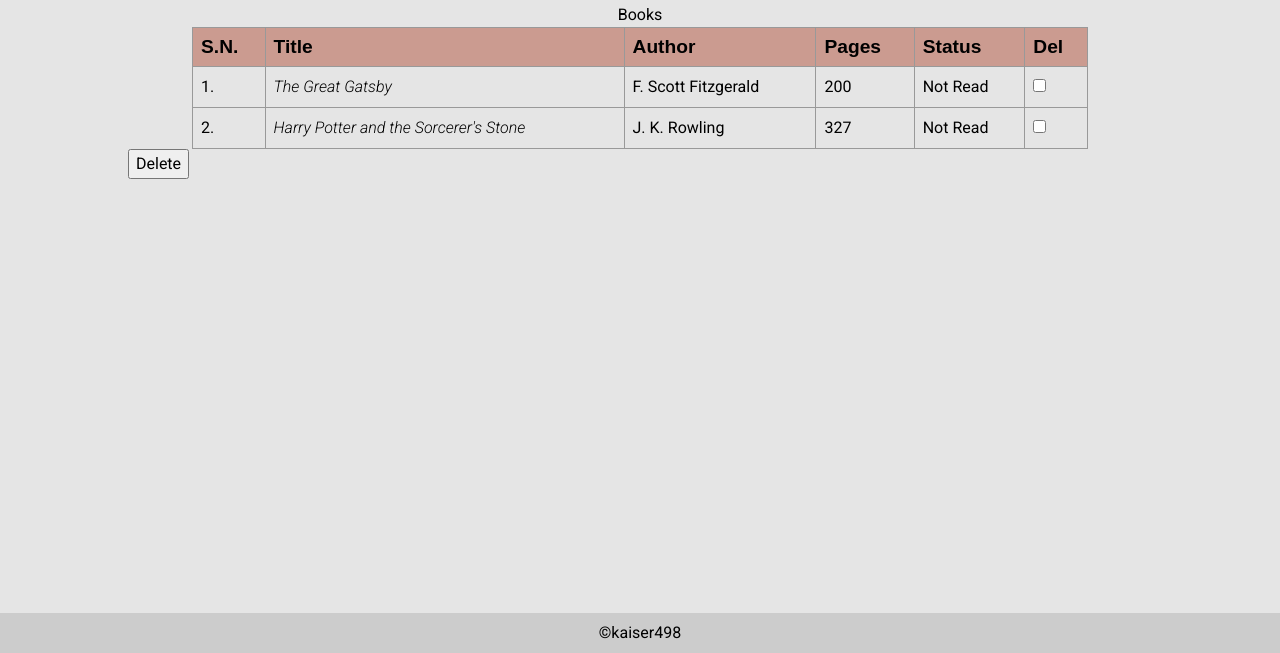
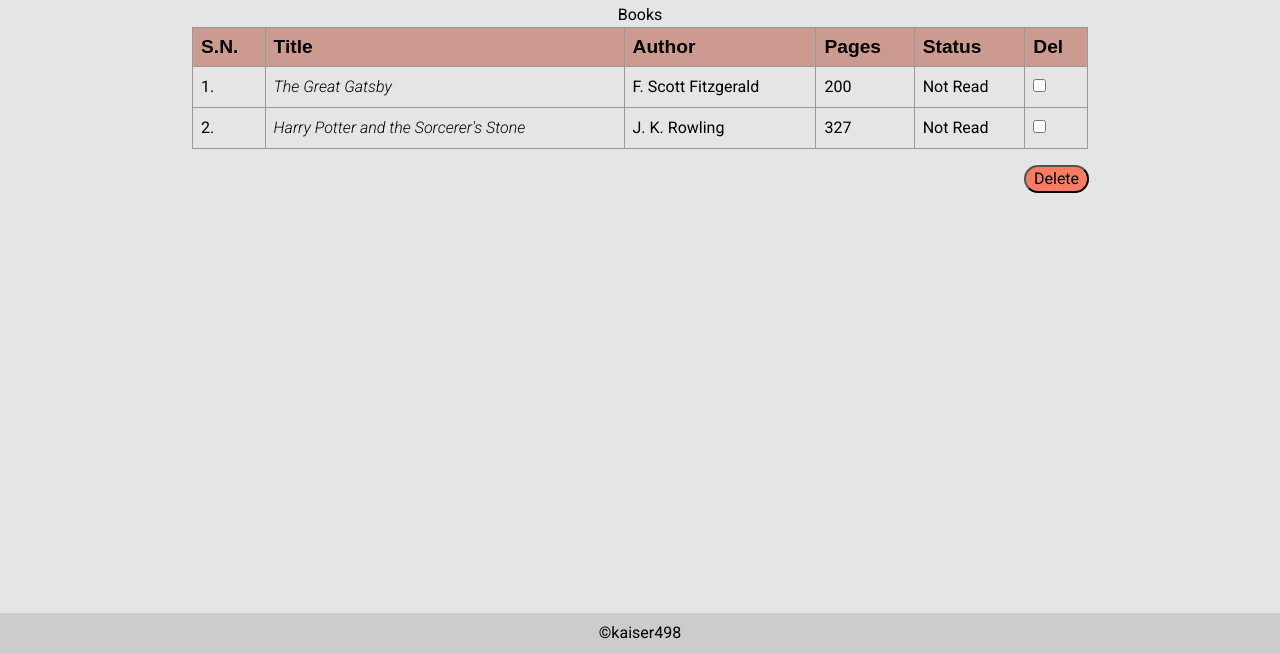
Before and after one commit to kaiser498/Project-Library, a plain HTML site: page index.html in a window 1280 px wide. Shown: the part 147-800 px from the top of the page. Drawn offline with Linux system fonts and the light colour scheme.

Commit message:
Add css styles so that its right below del column

```diff
--- a/styles.css
+++ b/styles.css
@@ -130,7 +130,16 @@ td:nth-child(2) {
   font-weight: 300;
 }
 
-footer{
+#delete-button {
+  position: relative;
+  left: 70vw;
+  margin-top: 1rem;
+  padding: 0 0.5rem;
+  border-radius: 50px;
+  background-color: #F87C63;
+}
+
+footer {
   display: flex;
   justify-content: center;
   align-items: center;
```
